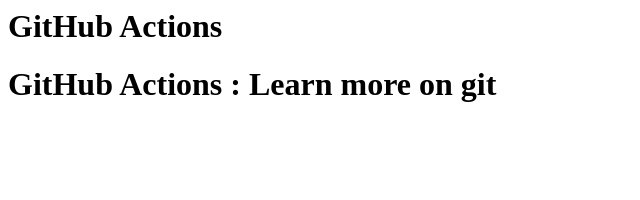
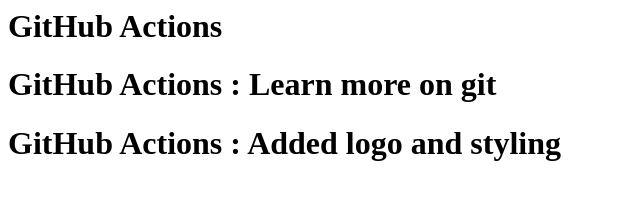
Before and after one commit to karthikkloud/github-crash-course, a plain HTML site: page index.html in a window 1280 px wide. Shown: the whole page, without its empty margins (0-640 px from the left). Drawn offline with Linux system fonts and the light colour scheme.

```diff
--- a/index.html
+++ b/index.html
@@ -1,2 +1,3 @@
 <H1> GitHub Actions  </H1>
 <H1> GitHub Actions : Learn more on git   </H1>
+<H1> GitHub Actions : Added logo and styling   </H1>
```
Also changed, not shown: 1 other file.
